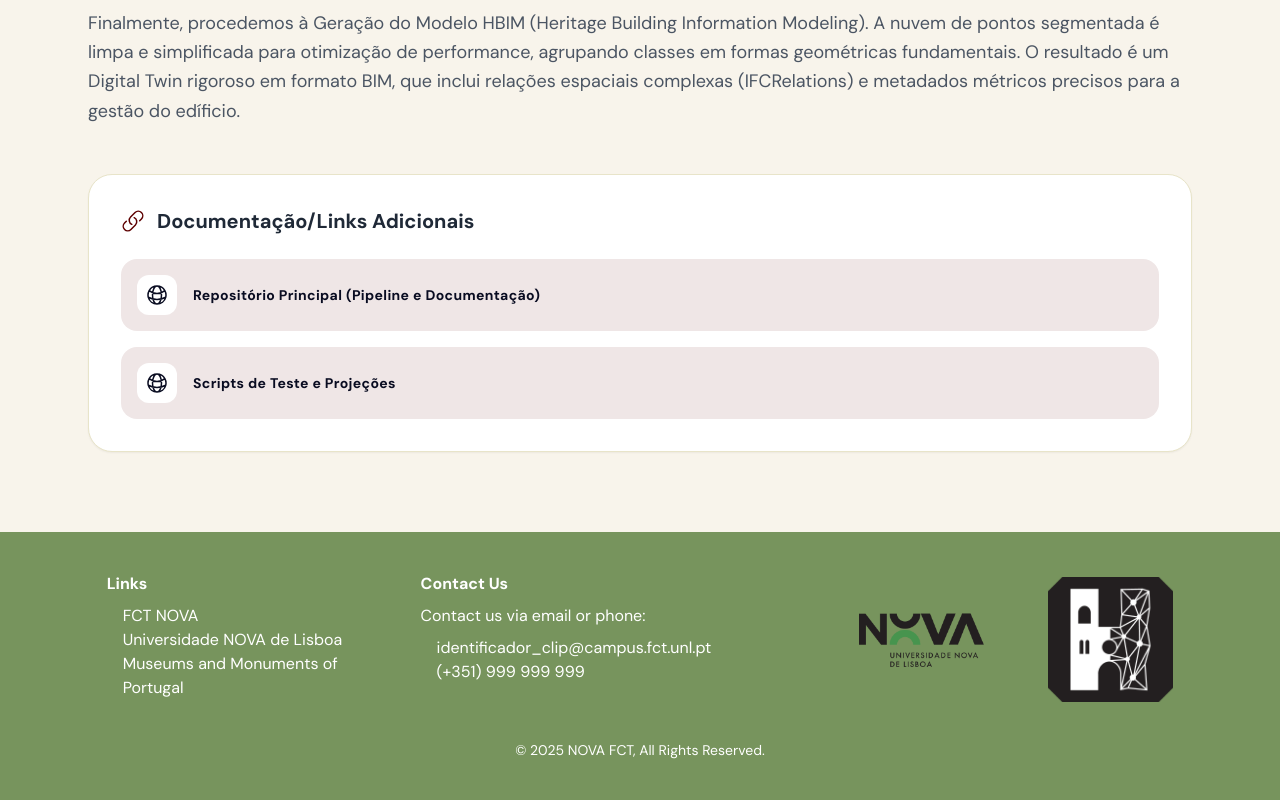
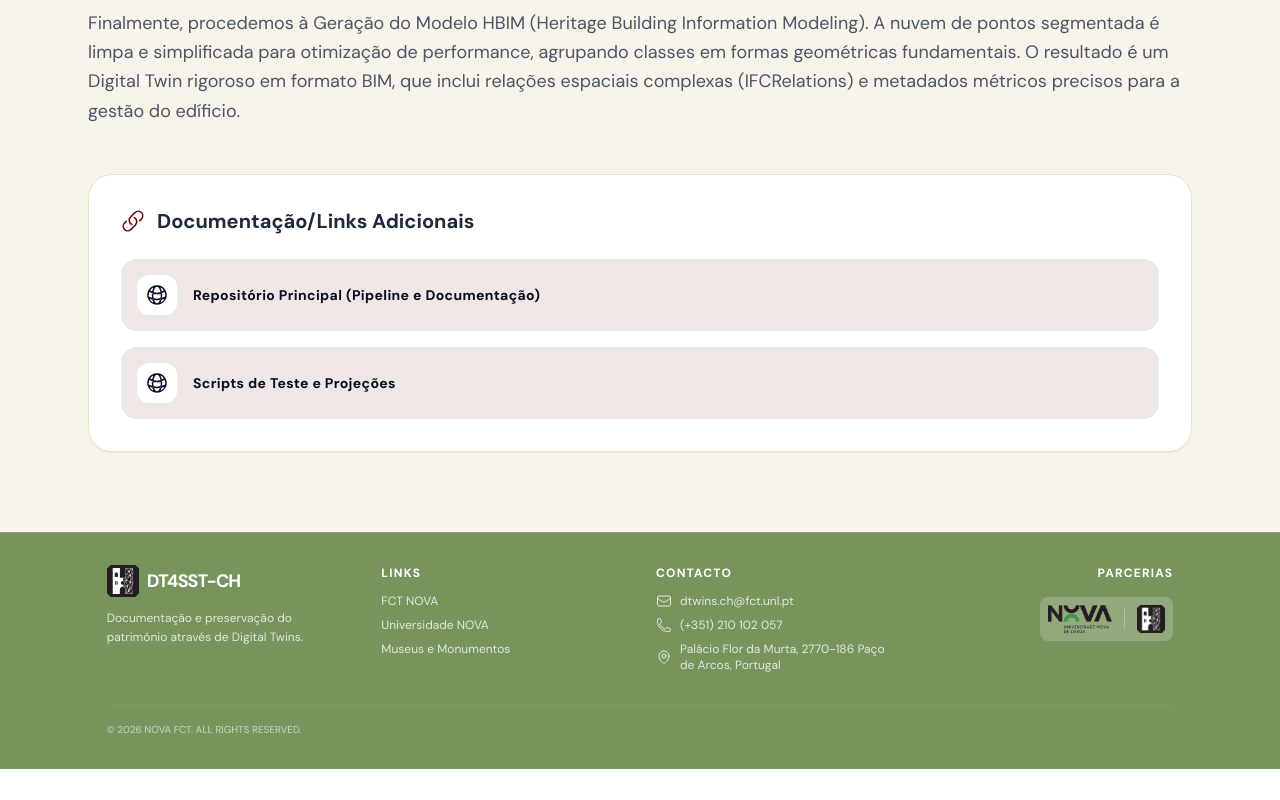
Before and after one commit to GoncaloCerveira/dt_repo_platform, a React (Vite) app in the folder frontend/: page /app-milreu in a window 1280 px wide. Shown: the part 1116-1916 px from the top of the page. After the commit the page ends 1885 px from the top, so only its background shows below. Built offline with nearby package versions, Linux system fonts and the light colour scheme.

Commit message:
New Footer Layout

```diff
--- a/frontend/src/screens/footer/index.tsx
+++ b/frontend/src/screens/footer/index.tsx
@@ -1,47 +1,87 @@
 import ICON from "@/assets/digitaltwins_icone.png";
 import NOVA from "@/assets/NOVA.png";
+import { EnvelopeIcon, PhoneIcon, MapPinIcon} from "@heroicons/react/24/outline";
 
 const Footer = () => {
   return (
-    <footer className="bg-primary-100 py-10 text-white">
-      <div className="mx-auto w-5/6 gap-16 md:flex">
-        <div className="mt-8 basis-1/3 md:mt-0">
-          <h4 className="font-bold">Links</h4>
-          <ul className="ml-4 my-2">
+    <footer className="bg-primary-100 py-8 text-white border-t border-white/10">
+      <div className="mx-auto w-5/6">
+        <div className="grid grid-cols-1 gap-8 md:grid-cols-4 items-start">
+
+          <div className="space-y-3">
+            <div className="flex items-center gap-2">
+              <img
+                alt="logo"
+                src={ICON}
+                className="h-8 w-auto object-contain"
+              />
+              <span className="font-black tracking-tighter text-lg">DT4SST-CH</span>
+            </div>
+            <p className="text-xs leading-relaxed opacity-80 max-w-[200px]">
+              Documentação e preservação do património através de Digital Twins.
+            </p>
+          </div>
+
+          <div>
+            <h4 className="font-bold text-xs uppercase tracking-widest mb-3 text-white">Links</h4>
+            <ul className="space-y-2 text-xs">
               <li>
-              <a href="https://www.fct.unl.pt/" target="_blank" rel="noopener noreferrer" className="hover:underline">
+                <a href="https://www.fct.unl.pt/" target="_blank" rel="noreferrer" className="hover:underline opacity-80 hover:opacity-100 transition-opacity">
                   FCT NOVA
                 </a>
               </li>
               <li>
-              <a href="https://www.unl.pt/" target="_blank" rel="noopener noreferrer" className="hover:underline">
-                Universidade NOVA de Lisboa
+                <a href="https://www.unl.pt/" target="_blank" rel="noreferrer" className="hover:underline opacity-80 hover:opacity-100 transition-opacity">
+                  Universidade NOVA
                 </a>
               </li>
               <li>
-              <a href="https://www.museusemonumentos.pt/pt" target="_blank" rel="noopener noreferrer" className="hover:underline">
-                Museums and Monuments of Portugal
+                <a href="https://www.museusemonumentos.pt/pt" target="_blank" rel="noreferrer" className="hover:underline opacity-80 hover:opacity-100 transition-opacity">
+                  Museus e Monumentos
                 </a>
               </li>
             </ul>
           </div>
-        <div className="mt-8 basis-1/2 md:mt-0">
-          <h4 className="font-bold">Contact Us</h4>
-          <p className="my-2">Contact us via email or phone:</p>
-          <p className="ml-4">identificador_clip@campus.fct.unl.pt</p>
-          <p className="ml-4">(+351) 999 999 999</p>
+
+          <div>
+            <h4 className="font-bold text-xs uppercase tracking-widest mb-3 text-white">Contacto</h4>
+            <ul className="space-y-2 text-xs">
+              <li className="flex items-center gap-2 opacity-80">
+                <EnvelopeIcon className="h-4 w-4 shrink-0" />
+                <span className="truncate">dtwins.ch@fct.unl.pt</span>
+              </li>
+              <li className="flex items-center gap-2 opacity-80">
+                <PhoneIcon className="h-4 w-4 shrink-0" />
+                <span>(+351)  210 102 057</span>
+              </li>
+              <li className="flex items-center gap-2 opacity-80">
+                <MapPinIcon className="h-4 w-4 shrink-0" />
+                <span>Palácio Flor da Murta, 2770-186 Paço de Arcos, Portugal</span>
+              </li>
+            </ul>
           </div>
-        <div className="mt-8 basis-1/6 md:mt-0 flex justify-center">
-          <img alt="nova-fct" src={NOVA} className="w-44 h-auto object-contain" />
+
+          <div className="flex flex-col gap-3 md:items-end">
+            <h4 className="font-bold text-xs uppercase tracking-widest mb-1 text-white">Parcerias</h4>
+            <div className="flex items-center gap-3 bg-white/20 p-2 rounded-lg backdrop-blur-sm">
+              <img
+                alt="nova-fct"
+                src={NOVA}
+                className="h-7 w-auto object-contain"
+              />
+              <div className="h-5 w-px bg-white/30" />
+              <img
+                alt="logo-icon"
+                src={ICON}
+                className="h-7 w-auto object-contain"
+              />
             </div>
-        <div className="mt-8 basis-1/6 md:mt-0 flex justify-center">
-          <img alt="logo" src={ICON} className="w-40 h-auto object-contain" />
           </div>
         </div>
 
-      {/* Bottom copyright notice */}
-      <div className="mt-8 text-center text-sm">
-        <p>© 2025 NOVA FCT, All Rights Reserved.</p>
+        <div className="mt-8 pt-4 border-t border-white/10 flex flex-col md:flex-row justify-between items-center gap-2 text-[10px] opacity-60 uppercase font-medium">
+          <p>© 2026 NOVA FCT. ALL RIGHTS RESERVED.</p>
+        </div>
       </div>
     </footer>
   );
--- a/frontend/src/screens/navbar/index.tsx
+++ b/frontend/src/screens/navbar/index.tsx
@@ -75,12 +75,11 @@ const Navbar = ({ selectedPage, setSelectedPage }: Props) => {
                   {isHomePage ? renderLinks() : null}
                 </div>
 
-                {/* MENU DE PROJETOS (DESKTOP) */}
                 <div className="relative">
                   <button
                     onMouseEnter={() => setIsProjectsOpen(true)}
                     onClick={() => setIsProjectsOpen(!isProjectsOpen)}
-                    className="flex items-center gap-2 rounded-md bg-secondary-500 px-10 py-2 font-bold hover:bg-primary-500 hover:text-white transition duration-200"
+                    className="flex text-white items-center gap-2 rounded-md bg-gray-900 px-10 py-2 font-bold hover:bg-primary-500 hover:text-white transition duration-200"
                   >
                     Projetos
                     <ChevronDownIcon className={`h-4 w-4 transition-transform ${isProjectsOpen ? "rotate-180" : ""}`} />
@@ -118,7 +117,7 @@ const Navbar = ({ selectedPage, setSelectedPage }: Props) => {
         </div>
       </div>
 
-      {/* MOBILE MENU MODAL */}
+      {/* MOBILE MENU */}
       {!isAboveMediumScreens && isMenuToggled && (
         <div className="fixed right-0 bottom-0 z-40 h-full w-[300px] bg-primary-100 drop-shadow-xl">
           <div className="flex justify-end p-12">
```
Lines whose indentation alone changed are shown as unchanged.
